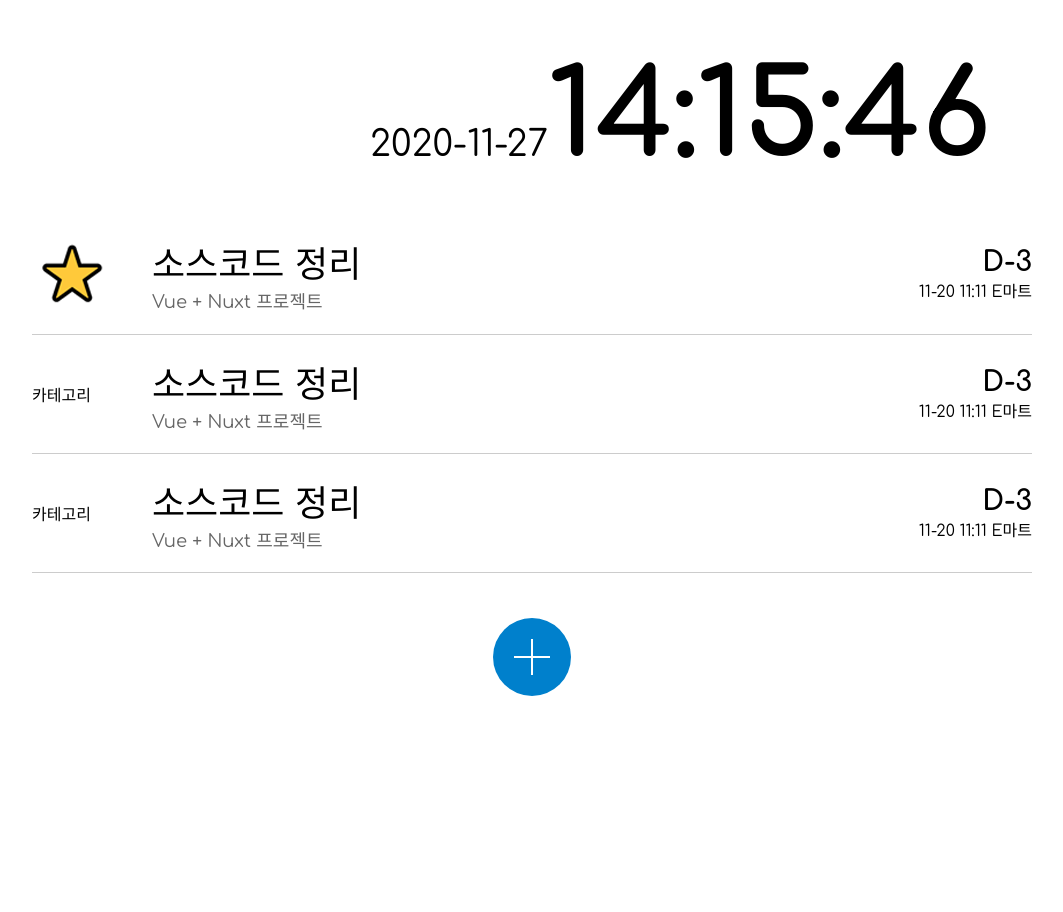
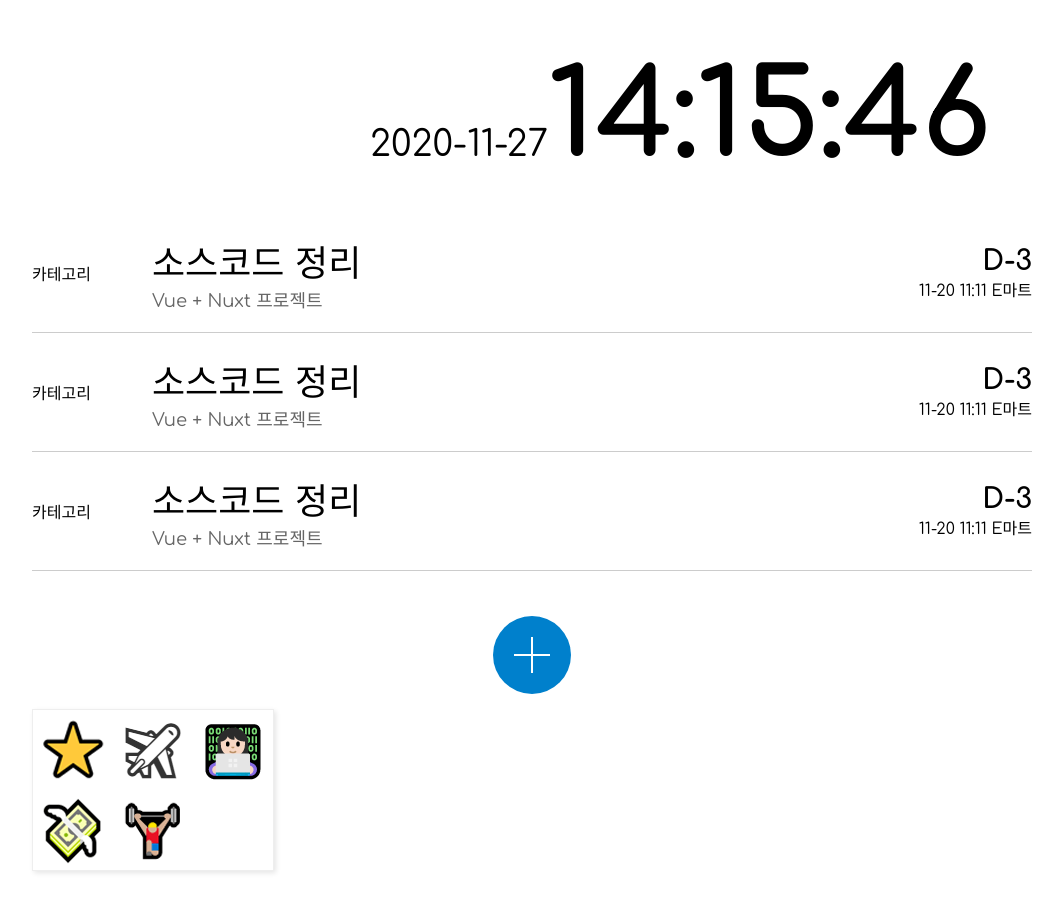
Before and after one commit to yonghap/Vue-Nuxt-Weather, a Nuxt app: page /todo in a window 1280 px wide. Shown: the top 912 px of the page, without its empty margins (108-1171 px from the left). Before the commit the page ends 800 px from the top, so only its background shows below. Built offline with nearby package versions, Linux system fonts and the light colour scheme.

Commit message:
ADD category all

```diff
--- a/assets/css/common.scss
+++ b/assets/css/common.scss
@@ -3,7 +3,7 @@ body {-webkit-text-size-adjust:none;font-family:'Comfortaa','Noto Sans KR'}
 ul,ol,li {list-style:none}
 a {text-decoration:none}
 img {max-width:100%;border:none;vertical-align:top}
-button, input[type=button], input[type=submit] {-webkit-appearance:none;-webkit-border-radius:none}
+button, input[type=button], input[type=submit] {-webkit-appearance:none;-webkit-border-radius:none;cursor:pointer}
 .blind {visibility:hidden; overflow:hidden; position:absolute; top:0; left:0; width:1px; height:1px; font-size:0; line-height:0}
 
 .content {
--- a/components/Category/index.vue
+++ b/components/Category/index.vue
@@ -1,7 +1,31 @@
 <template>
-	<div>
-		<img src="~/assets/images/img_cat1.gif">
-	</div>
+	<ul class="category">
+		<li class="category__item">
+			<button type="button">
+				<img src="~/assets/images/img_cat1.gif">
+			</button>
+		</li>
+		<li class="category__item">
+			<button type="button">
+				<img src="~/assets/images/img_cat2.gif">
+			</button>
+		</li>
+		<li class="category__item">
+			<button type="button">
+				<img src="~/assets/images/img_cat3.gif">
+			</button>
+		</li>
+		<li class="category__item">
+			<button type="button">
+				<img src="~/assets/images/img_cat4.gif">
+			</button>
+		</li>
+		<li class="category__item">
+			<button type="button">
+				<img src="~/assets/images/img_cat5.gif">
+			</button>
+		</li>
+	</ul>
 </template>
 
 <script>
@@ -13,6 +37,18 @@ export default {
 }
 </script>
 
-<style scoped>
-
+<style lang="scss" scoped>
+	.category {
+		max-width:240px;
+		margin:0;
+		border:1px solid #eee;
+		box-shadow:2px 2px 5px rgba(0,0,0,0.1);
+		font-size:0;
+		&__item {
+			display:inline-block;
+			button {
+				border:none
+			}
+		}
+	}
 </style>
--- a/pages/todo/index.vue
+++ b/pages/todo/index.vue
@@ -5,7 +5,7 @@
 			<ul class="list">
 				<li>
 					<div class="list__category">
-						<Category/>
+						카테고리
 					</div>
 					<div class="list__info">
 						<div class="list__title">
@@ -63,6 +63,7 @@
 				할일 추가하기
 			</a>
 		</div>
+		<Category />
 	</div>
 </template>
 
```
